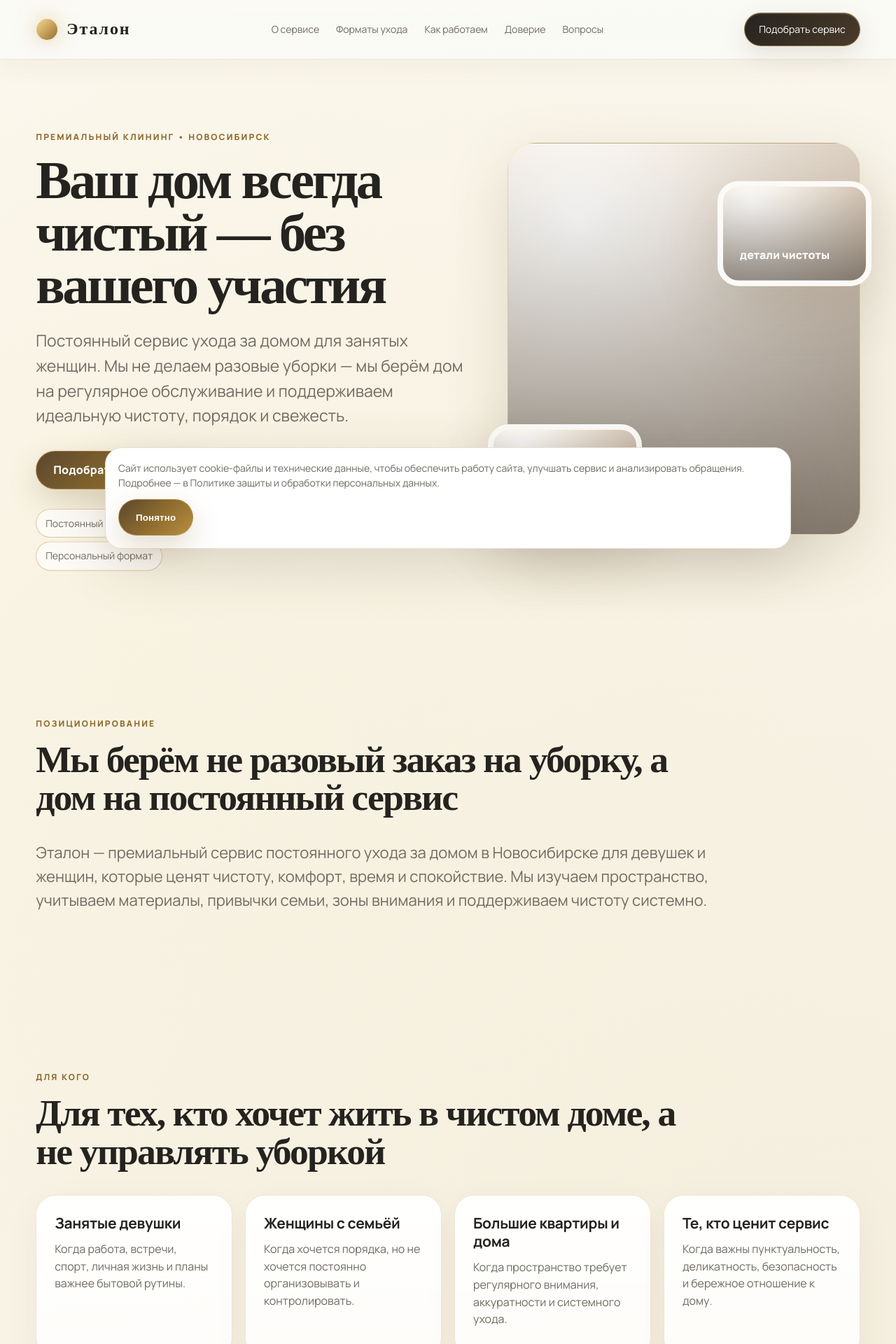
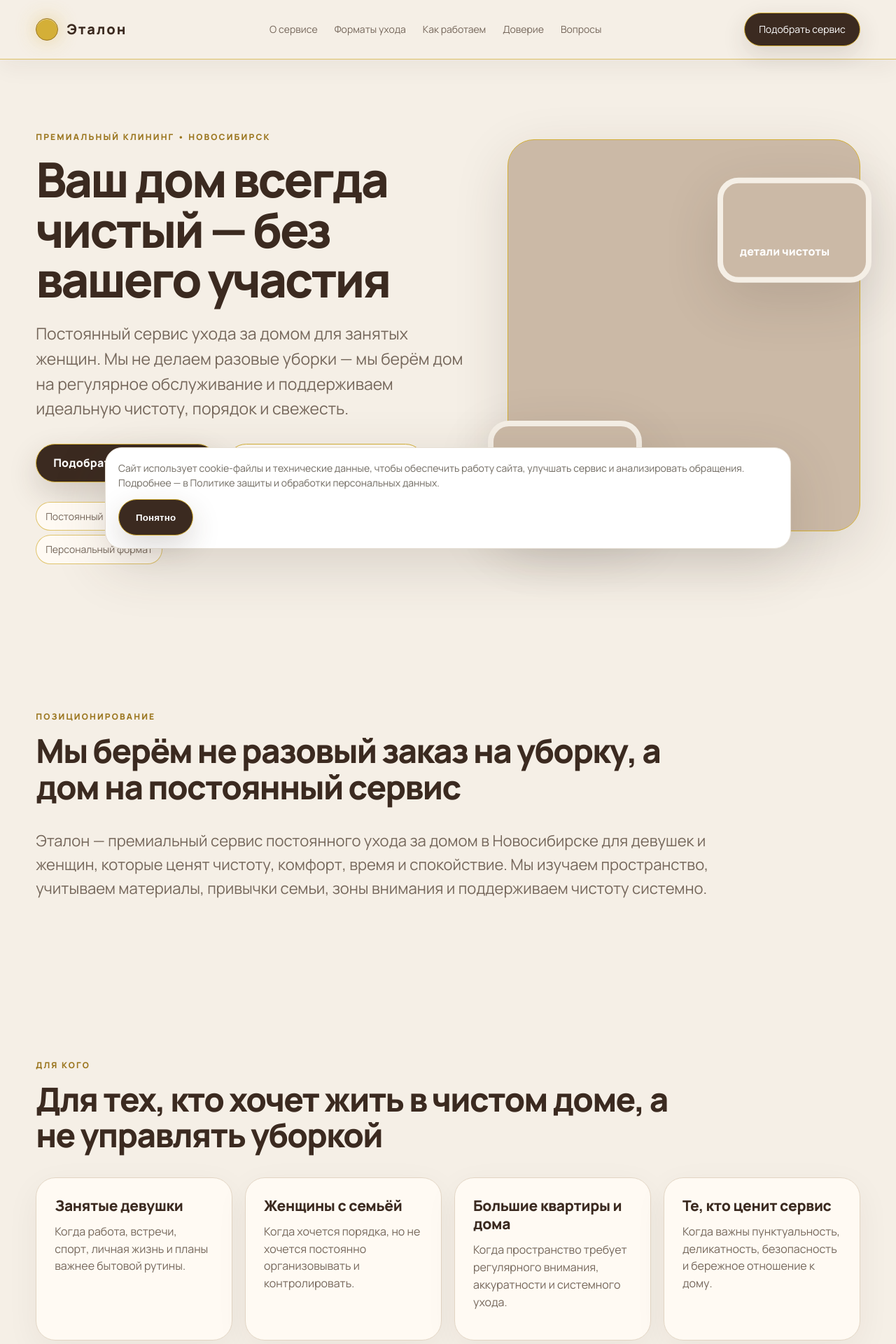
Before and after one commit to lutaevaem/etalon-cleaning, a React (Vite) app in the folder frontend/: page / in a window 1280 px wide. Shown: the top 1920 px of the page at 70% size. Built offline with nearby package versions, Linux system fonts and the light colour scheme; no server answers.

Commit message:
Simplify premium beige brown gold styling

```diff
--- a/frontend/src/styles.css
+++ b/frontend/src/styles.css
@@ -1,34 +1,30 @@
 :root{
-  --bg:#fbfaf7;
-  --surface:#ffffff;
-  --surface-2:#f3efe8;
-  --text:#25231f;
-  --muted:#706a61;
-  --line:#e6dfd4;
-  --accent:#9f8069;
-  --accent-dark:#6f5948;
-  --accent-soft:#eadfd3;
-  --gold:#c9a35b;
-  --gold-light:#f4df9d;
-  --gold-dark:#8d6b2e;
-  --gold-line:rgba(201,163,91,.58);
-  --shadow:0 24px 80px rgba(68,55,43,.10);
-  --premium-shadow:0 28px 90px rgba(92,70,32,.16);
+  --bg:#f5efe6;
+  --surface:#fffaf3;
+  --surface-2:#eee4d7;
+  --text:#34251b;
+  --muted:#75675b;
+  --line:#e2d5c4;
+  --accent:#5b4030;
+  --accent-dark:#3b2a20;
+  --accent-soft:#eadfce;
+  --gold:#d4af37;
+  --gold-light:#f2d675;
+  --gold-dark:#9b761f;
+  --gold-line:rgba(212,175,55,.72);
+  --shadow:0 22px 70px rgba(59,42,32,.10);
+  --premium-shadow:0 26px 80px rgba(59,42,32,.14);
   --radius:28px;
 }
 
 *{box-sizing:border-box}
-
 html{scroll-behavior:smooth}
 
 body{
   margin:0;
   font-family:"Manrope",-apple-system,BlinkMacSystemFont,"Segoe UI",Roboto,Arial,sans-serif;
   color:var(--text);
-  background:
-    radial-gradient(circle at 12% 8%,rgba(244,223,157,.18),transparent 28%),
-    radial-gradient(circle at 92% 18%,rgba(201,163,91,.12),transparent 24%),
-    var(--bg);
+  background:var(--bg);
   line-height:1.55;
 }
 
@@ -43,612 +39,88 @@ a{color:inherit;text-decoration:none}
   justify-content:space-between;
   gap:24px;
   padding:18px clamp(20px,4vw,64px);
-  background:rgba(251,250,247,.82);
-  backdrop-filter:blur(22px);
-  border-bottom:1px solid rgba(201,163,91,.22);
-  box-shadow:0 10px 34px rgba(90,69,38,.05);
+  background:rgba(245,239,230,.9);
+  backdrop-filter:blur(18px);
+  border-bottom:1px solid var(--gold-line);
+  box-shadow:0 10px 34px rgba(59,42,32,.06);
 }
 
-.logo{
-  display:flex;
-  align-items:center;
-  gap:12px;
-  font-weight:800;
-  letter-spacing:.08em;
-}
+.logo{display:flex;align-items:center;gap:12px;font-weight:800;letter-spacing:.08em;color:var(--accent-dark)}
+.logo-mark{width:32px;height:32px;border-radius:50%;background:var(--gold);border:1px solid var(--gold-dark);box-shadow:inset 0 1px 0 rgba(255,255,255,.55),0 0 20px rgba(212,175,55,.28);animation:goldPulse 5s ease-in-out infinite}
+.logo-text{font-size:20px;font-weight:800;letter-spacing:.10em}
 
-.logo-mark{
-  width:32px;
-  height:32px;
-  border-radius:50%;
-  background:linear-gradient(135deg,var(--gold-light),var(--gold),var(--gold-dark));
-  box-shadow:0 0 0 1px rgba(255,255,255,.9) inset,0 0 24px rgba(201,163,91,.36);
-  animation:goldPulse 5.4s ease-in-out infinite;
-}
-
-.logo-text{font-family:"Cormorant Garamond",serif;font-size:24px;font-weight:700;letter-spacing:.08em}
-
-.main-nav{
-  display:flex;
-  gap:24px;
-  font-size:14px;
-  color:var(--muted);
-}
-
-.main-nav a,
-.footer-links a,
-.footer-policy-links a{transition:color .2s ease,opacity .2s ease}
-
-.main-nav a:hover,
-.footer-links a:hover,
-.footer-policy-links a:hover{color:var(--gold-dark)}
+.main-nav{display:flex;gap:24px;font-size:14px;color:var(--muted)}
+.main-nav a,.footer-links a,.footer-policy-links a{transition:color .2s ease,opacity .2s ease}
+.main-nav a:hover,.footer-links a:hover,.footer-policy-links a:hover{color:var(--gold-dark)}
 
 .header-cta{
   padding:12px 20px;
   border-radius:999px;
-  background:linear-gradient(135deg,var(--text),#4b3b2a);
-  color:white;
+  background:var(--accent-dark);
+  color:#fff;
   font-size:14px;
-  border:1px solid var(--gold-line);
-  box-shadow:0 12px 34px rgba(70,52,27,.12), inset 0 1px 0 rgba(255,255,255,.18);
+  border:1px solid var(--gold);
+  box-shadow:0 12px 34px rgba(59,42,32,.14);
   transition:transform .2s ease,box-shadow .2s ease;
 }
+.header-cta:hover{transform:translateY(-1px);box-shadow:0 18px 42px rgba(59,42,32,.18),0 0 0 4px rgba(212,175,55,.13)}
 
-.header-cta:hover{transform:translateY(-1px);box-shadow:0 18px 44px rgba(70,52,27,.18),0 0 0 4px rgba(201,163,91,.10)}
-
-.menu-button{
-  display:none;
-  border:1px solid var(--gold-line);
-  background:rgba(255,255,255,.72);
-  border-radius:16px;
-  font-size:26px;
-}
-
+.menu-button{display:none;border:1px solid var(--gold-line);background:var(--surface);border-radius:16px;font-size:26px}
 .section{padding:clamp(64px,8vw,112px) clamp(20px,4vw,64px)}
 
-.hero{
-  min-height:calc(100vh - 74px);
-  display:grid;
-  grid-template-columns:minmax(0,1fr) minmax(360px,.82fr);
-  gap:60px;
-  align-items:center;
-}
+.hero{min-height:calc(100vh - 74px);display:grid;grid-template-columns:minmax(0,1fr) minmax(360px,.82fr);gap:60px;align-items:center}
+.eyebrow{margin:0 0 14px;color:var(--gold-dark);text-transform:uppercase;letter-spacing:.18em;font-size:12px;font-weight:800}
+h1,h2,h3,p{margin-top:0}
+h1{max-width:940px;font-size:clamp(42px,5.4vw,76px);line-height:1.04;letter-spacing:-.045em;margin-bottom:24px;font-weight:800;color:var(--accent-dark)}
+h2{font-size:clamp(30px,3.7vw,52px);line-height:1.08;letter-spacing:-.035em;margin-bottom:18px;font-weight:800;color:var(--accent-dark)}
+h3{font-size:21px;line-height:1.25;letter-spacing:-.015em;margin-bottom:12px;font-weight:800;color:var(--accent-dark)}
+.lead{max-width:760px;font-size:clamp(18px,2vw,23px);color:var(--muted)}
 
-.eyebrow{
-  margin:0 0 14px;
-  color:var(--gold-dark);
-  text-transform:uppercase;
-  letter-spacing:.18em;
-  font-size:12px;
-  font-weight:800;
-}
+.hero-actions,.center{display:flex;gap:14px;flex-wrap:wrap;align-items:center;margin-top:32px}
+.btn{position:relative;overflow:hidden;display:inline-flex;justify-content:center;align-items:center;min-height:52px;padding:14px 24px;border-radius:999px;font-weight:800;letter-spacing:.01em;border:1.5px solid var(--gold);cursor:pointer;transition:transform .22s ease,box-shadow .22s ease,border-color .22s ease,background .22s ease}
+.btn::after{content:"";position:absolute;top:-120%;left:-38%;width:34%;height:330%;transform:rotate(25deg);background:linear-gradient(90deg,transparent,rgba(255,255,255,.45),transparent);opacity:0}
+.btn:hover::after{animation:goldShine .85s ease}
+.btn.primary{background:var(--accent-dark);color:white;box-shadow:0 16px 42px rgba(59,42,32,.18)}
+.btn.secondary{background:var(--surface);border-color:var(--gold);color:var(--accent-dark)}
+.btn:hover{transform:translateY(-2px);box-shadow:0 22px 52px rgba(59,42,32,.16),0 0 0 4px rgba(212,175,55,.12)}
 
-h1,h2,h3,p{margin-top:0}
+.hero-points{display:flex;flex-wrap:wrap;gap:10px;margin-top:28px}
+.hero-points span{padding:9px 13px;border:1px solid var(--gold-line);border-radius:999px;background:var(--surface);color:var(--muted);font-size:14px;animation:softFloat 7s ease-in-out infinite}
+.hero-points span:nth-child(2){animation-delay:.8s}.hero-points span:nth-child(3){animation-delay:1.4s}.hero-points span:nth-child(4){animation-delay:2s}
 
-h1,h2{
-  font-family:"Cormorant Garamond",serif;
-  font-weight:700;
-}
+.hero-visual{position:relative;min-height:600px}
+.visual-card,.photo-placeholder,.gallery-item{position:relative;overflow:hidden;display:flex;align-items:flex-end;justify-content:flex-start;padding:24px;color:#fff;font-weight:800;background:#cbb9a6;box-shadow:var(--premium-shadow);border:1.5px solid var(--gold)}
+.visual-card::after,.photo-placeholder::after,.gallery-item::after{content:"";position:absolute;inset:0;background:linear-gradient(120deg,transparent 18%,rgba(255,255,255,.24) 44%,transparent 68%);transform:translateX(-120%);animation:surfaceSheen 8s ease-in-out infinite}
+.visual-card.large{height:560px;border-radius:38px}
+.visual-card.small{position:absolute;width:220px;height:150px;border:8px solid var(--bg);border-radius:30px}
+.visual-card.top{right:-16px;top:56px;animation:softFloat 6s ease-in-out infinite}.visual-card.bottom{left:-28px;bottom:48px;animation:softFloat 7s ease-in-out infinite reverse}
 
-h1{
-  max-width:940px;
-  font-size:clamp(48px,6vw,88px);
-  line-height:.98;
-  letter-spacing:-.045em;
-  margin-bottom:24px;
-}
+.section-heading{max-width:920px;margin-bottom:34px}.wide-text{max-width:980px;font-size:22px;color:var(--muted)}
+.cards{display:grid;gap:18px}.cards.four{grid-template-columns:repeat(4,1fr)}.cards.three{grid-template-columns:repeat(3,1fr)}
+.card,.format-card,.compare-box,blockquote,details{position:relative;background:var(--surface);border:1px solid var(--line);border-radius:var(--radius);padding:26px;box-shadow:0 14px 48px rgba(59,42,32,.055);transition:transform .25s ease,box-shadow .25s ease,border-color .25s ease}
+.card:hover,.format-card:hover,blockquote:hover,details:hover{transform:translateY(-3px);border-color:var(--gold-line);box-shadow:var(--premium-shadow)}
+.card p,.format-card p,.compare-box li,.step p,blockquote p,details p{color:var(--muted)}
 
-h2{
-  font-size:clamp(34px,4.2vw,60px);
-  line-height:1.02;
-  letter-spacing:-.035em;
-  margin-bottom:18px;
-}
+.compare-grid{display:grid;grid-template-columns:1fr 1fr;gap:20px}.compare-box ul,.check-list{margin:0;padding-left:20px}
+.compare-box.accent{background:var(--accent-dark);color:white;border-color:var(--gold);box-shadow:0 26px 72px rgba(59,42,32,.18)}.compare-box.accent li{color:rgba(255,255,255,.86)}.compare-box.accent h3{color:white}
+.pricing-grid{display:grid;grid-template-columns:repeat(3,1fr);gap:20px}.format-card{position:relative;padding:32px}.format-card.featured{background:var(--surface);border:2px solid var(--gold);box-shadow:0 24px 72px rgba(59,42,32,.14)}
+.format-label,.step span{display:inline-flex;width:44px;height:44px;align-items:center;justify-content:center;border-radius:50%;background:var(--gold);border:1px solid var(--gold-dark);color:#fff;font-weight:800;margin-bottom:24px;box-shadow:inset 0 1px 0 rgba(255,255,255,.55),0 10px 24px rgba(59,42,32,.12)}
+.best-for{margin-top:20px;padding-top:18px;border-top:1px solid var(--gold-line)}
+.value-card{display:grid;grid-template-columns:.95fr 1fr;gap:36px;background:var(--accent-dark);color:white;padding:clamp(32px,5vw,64px);border-radius:38px;border:1.5px solid var(--gold);box-shadow:0 30px 90px rgba(59,42,32,.20)}.value-card h2{color:#fff}.value-card p,.value-card li{color:rgba(255,255,255,.80)}
+.steps{display:grid;grid-template-columns:repeat(3,1fr);gap:18px}.step{padding:24px;border-top:1px solid var(--gold-line)}
+.people-grid{display:grid;grid-template-columns:.85fr 1fr;gap:44px;align-items:center}.people-grid p{color:var(--muted);font-size:18px}.photo-grid{display:grid;grid-template-columns:1fr 1fr;gap:16px}.photo-placeholder{min-height:210px;border-radius:28px}.gallery-row{display:grid;grid-template-columns:repeat(4,1fr);gap:16px}.gallery-item{min-height:260px;border-radius:28px}.caption{margin:18px 0 0;max-width:760px;color:var(--muted);font-size:18px}
+.reviews-grid{display:grid;grid-template-columns:1fr 1fr;gap:20px}blockquote{margin:0}blockquote p{font-size:20px;font-weight:600;line-height:1.45;color:var(--text)}cite{font-style:normal;font-weight:800;color:var(--gold-dark)}
+.faq-list{display:grid;gap:12px}summary{cursor:pointer;font-weight:800;font-size:18px}details p{margin:14px 0 0}
+.quiz-card{display:grid;grid-template-columns:.8fr 1fr;gap:34px;background:var(--surface);border:1.5px solid var(--gold-line);border-radius:38px;padding:clamp(26px,4vw,52px);box-shadow:var(--premium-shadow)}.quiz-copy p{color:var(--muted);font-size:18px}.quiz-form{display:grid;gap:16px}label{display:grid;gap:8px;font-weight:800}
+input,select,textarea{width:100%;border:1px solid var(--line);background:#fff;padding:14px 16px;border-radius:16px;font:inherit;color:var(--text);outline:none;transition:border-color .2s ease,box-shadow .2s ease,background .2s ease}
+input:focus,select:focus,textarea:focus{border-color:var(--gold);box-shadow:0 0 0 4px rgba(212,175,55,.14);background:#fff}textarea{resize:vertical}.full{width:100%;border:1.5px solid var(--gold)}.form-note{font-size:13px;color:var(--muted);margin:0}.form-note a{color:var(--gold-dark);font-weight:800}
+.final{text-align:center;max-width:980px;margin:0 auto}.final p{font-size:22px;color:var(--muted)}.final span{display:block;margin-top:18px;color:var(--muted)}
+.footer{display:grid;gap:22px;padding:34px clamp(20px,4vw,64px);border-top:1px solid var(--gold-line);color:var(--muted);background:var(--surface-2)}.footer-main{display:flex;justify-content:space-between;gap:24px}.footer strong{color:var(--accent-dark);font-size:20px}.footer p{margin:6px 0 0}.footer-links{display:flex;gap:18px;flex-wrap:wrap}.footer-legal{display:flex;flex-wrap:wrap;gap:10px 18px;padding-top:18px;border-top:1px solid var(--gold-line);font-size:13px;color:var(--muted)}.footer-legal strong{flex-basis:100%;font-size:18px}.footer-policy-links{display:flex;gap:14px;flex-wrap:wrap}
 
-h3{
-  font-size:21px;
-  line-height:1.25;
-  letter-spacing:-.015em;
-  margin-bottom:12px;
-}
-
-.lead{
-  max-width:760px;
-  font-size:clamp(18px,2vw,23px);
-  color:var(--muted);
-}
-
-.hero-actions,
-.center{
-  display:flex;
-  gap:14px;
-  flex-wrap:wrap;
-  align-items:center;
-  margin-top:32px;
-}
-
-.btn{
-  position:relative;
-  overflow:hidden;
-  display:inline-flex;
-  justify-content:center;
-  align-items:center;
-  min-height:52px;
-  padding:14px 24px;
-  border-radius:999px;
-  font-weight:800;
-  letter-spacing:.01em;
-  border:1px solid var(--gold-line);
-  cursor:pointer;
-  transition:transform .22s ease,box-shadow .22s ease,border-color .22s ease;
-}
-
-.btn::after{
-  content:"";
-  position:absolute;
-  top:-120%;
-  left:-38%;
-  width:34%;
-  height:330%;
-  transform:rotate(25deg);
-  background:linear-gradient(90deg,transparent,rgba(255,255,255,.38),transparent);
-  opacity:0;
-}
-
-.btn:hover::after{animation:goldShine .85s ease}
-.btn.primary{background:linear-gradient(135deg,#5b472e,var(--gold-dark),#b98e3e);color:white;box-shadow:0 16px 42px rgba(141,107,46,.24)}
-.btn.secondary{background:rgba(255,255,255,.74);border-color:var(--gold-line);color:var(--text);box-shadow:inset 0 1px 0 rgba(255,255,255,.8)}
-.btn:hover{transform:translateY(-2px);box-shadow:0 22px 54px rgba(141,107,46,.22),0 0 0 4px rgba(201,163,91,.10)}
-
-.hero-points{
-  display:flex;
-  flex-wrap:wrap;
-  gap:10px;
-  margin-top:28px;
-}
-
-.hero-points span{
-  padding:9px 13px;
-  border:1px solid var(--gold-line);
-  border-radius:999px;
-  background:rgba(255,255,255,.66);
-  color:var(--muted);
-  font-size:14px;
-  box-shadow:inset 0 1px 0 rgba(255,255,255,.8);
-  animation:softFloat 7s ease-in-out infinite;
-}
-
-.hero-points span:nth-child(2){animation-delay:.8s}
-.hero-points span:nth-child(3){animation-delay:1.4s}
-.hero-points span:nth-child(4){animation-delay:2s}
-
-.hero-visual{
-  position:relative;
-  min-height:600px;
-}
-
-.visual-card,
-.photo-placeholder,
-.gallery-item{
-  position:relative;
-  overflow:hidden;
-  display:flex;
-  align-items:flex-end;
-  justify-content:flex-start;
-  padding:24px;
-  color:white;
-  font-weight:800;
-  background:
-    linear-gradient(180deg,rgba(0,0,0,0),rgba(0,0,0,.36)),
-    radial-gradient(circle at 20% 20%,#fff 0,#f4eee6 28%,#cbb9a6 100%);
-  box-shadow:var(--premium-shadow);
-  border:1px solid rgba(244,223,157,.46);
-}
-
-.visual-card::after,
-.photo-placeholder::after,
-.gallery-item::after{
-  content:"";
-  position:absolute;
-  inset:0;
-  background:linear-gradient(120deg,transparent 18%,rgba(255,255,255,.24) 44%,transparent 68%);
-  transform:translateX(-120%);
-  animation:surfaceSheen 8s ease-in-out infinite;
-}
-
-.visual-card.large{
-  height:560px;
-  border-radius:38px;
-}
-
-.visual-card.small{
-  position:absolute;
-  width:220px;
-  height:150px;
-  border:8px solid var(--bg);
-  border-radius:30px;
-}
-
-.visual-card.top{right:-16px;top:56px;animation:softFloat 6s ease-in-out infinite}
-.visual-card.bottom{left:-28px;bottom:48px;animation:softFloat 7s ease-in-out infinite reverse}
-
-.section-heading{
-  max-width:920px;
-  margin-bottom:34px;
-}
-
-.wide-text{
-  max-width:980px;
-  font-size:22px;
-  color:var(--muted);
-}
-
-.cards{display:grid;gap:18px}
-.cards.four{grid-template-columns:repeat(4,1fr)}
-.cards.three{grid-template-columns:repeat(3,1fr)}
-
-.card,
-.format-card,
-.compare-box,
-blockquote,
-details{
-  position:relative;
-  background:linear-gradient(180deg,rgba(255,255,255,.96),rgba(255,255,255,.82));
-  border:1px solid rgba(201,163,91,.26);
-  border-radius:var(--radius);
-  padding:26px;
-  box-shadow:0 14px 48px rgba(68,55,43,.055);
-  transition:transform .25s ease,box-shadow .25s ease,border-color .25s ease;
-}
-
-.card:hover,
-.format-card:hover,
-blockquote:hover,
-details:hover{transform:translateY(-3px);border-color:rgba(201,163,91,.48);box-shadow:var(--premium-shadow)}
-
-.card p,
-.format-card p,
-.compare-box li,
-.step p,
-blockquote p,
-details p{color:var(--muted)}
-
-.compare-grid{
-  display:grid;
-  grid-template-columns:1fr 1fr;
-  gap:20px;
-}
-
-.compare-box ul,
-.check-list{margin:0;padding-left:20px}
-
-.compare-box.accent{
-  background:linear-gradient(135deg,#2f281e,#6f5948 48%,#a98542);
-  color:white;
-  border-color:rgba(244,223,157,.42);
-  box-shadow:0 26px 72px rgba(80,62,38,.18);
-}
-
-.compare-box.accent li{color:rgba(255,255,255,.86)}
-
-.pricing-grid{
-  display:grid;
-  grid-template-columns:repeat(3,1fr);
-  gap:20px;
-}
-
-.format-card{
-  position:relative;
-  padding:32px;
-}
-
-.format-card.featured{
-  background:linear-gradient(145deg,#fff8e8,#eadfd3 72%,#fff);
-  border-color:rgba(201,163,91,.72);
-  box-shadow:0 24px 78px rgba(141,107,46,.16);
-}
-
-.format-label,
-.step span{
-  display:inline-flex;
-  width:44px;
-  height:44px;
-  align-items:center;
-  justify-content:center;
-  border-radius:50%;
-  background:linear-gradient(135deg,var(--gold-light),var(--gold),var(--gold-dark));
-  color:white;
-  font-weight:800;
-  margin-bottom:24px;
-  box-shadow:0 10px 24px rgba(141,107,46,.20), inset 0 1px 0 rgba(255,255,255,.45);
-}
-
-.best-for{
-  margin-top:20px;
-  padding-top:18px;
-  border-top:1px solid rgba(201,163,91,.28);
-}
-
-.value-card{
-  display:grid;
-  grid-template-columns:.95fr 1fr;
-  gap:36px;
-  background:linear-gradient(135deg,#231f19,#443522 52%,#8d6b2e);
-  color:white;
-  padding:clamp(32px,5vw,64px);
-  border-radius:38px;
-  border:1px solid rgba(244,223,157,.35);
-  box-shadow:0 30px 90px rgba(68,55,43,.20);
-}
-
-.value-card p,
-.value-card li{color:rgba(255,255,255,.78)}
-
-.steps{
-  display:grid;
-  grid-template-columns:repeat(3,1fr);
-  gap:18px;
-}
-
-.step{
-  padding:24px;
-  border-top:1px solid rgba(201,163,91,.30);
-}
-
-.people-grid{
-  display:grid;
-  grid-template-columns:.85fr 1fr;
-  gap:44px;
-  align-items:center;
-}
-
-.people-grid p{
-  color:var(--muted);
-  font-size:18px;
-}
-
-.photo-grid{
-  display:grid;
-  grid-template-columns:1fr 1fr;
-  gap:16px;
-}
-
-.photo-placeholder{
-  min-height:210px;
-  border-radius:28px;
-}
-
-.gallery-row{
-  display:grid;
-  grid-template-columns:repeat(4,1fr);
-  gap:16px;
-}
-
-.gallery-item{
-  min-height:260px;
-  border-radius:28px;
-}
-
-.caption{
-  margin:18px 0 0;
-  max-width:760px;
-  color:var(--muted);
-  font-size:18px;
-}
-
-.reviews-grid{
-  display:grid;
-  grid-template-columns:1fr 1fr;
-  gap:20px;
-}
-
-blockquote{margin:0}
-blockquote p{font-size:20px;font-family:"Cormorant Garamond",serif;font-weight:600;line-height:1.35;color:var(--text)}
-cite{font-style:normal;font-weight:800;color:var(--gold-dark)}
-
-.faq-list{display:grid;gap:12px}
-
-summary{
-  cursor:pointer;
-  font-weight:800;
-  font-size:18px;
-}
-
-details p{margin:14px 0 0}
-
-.quiz-card{
-  display:grid;
-  grid-template-columns:.8fr 1fr;
-  gap:34px;
-  background:linear-gradient(180deg,rgba(255,255,255,.98),rgba(255,250,241,.92));
-  border:1px solid rgba(201,163,91,.34);
-  border-radius:38px;
-  padding:clamp(26px,4vw,52px);
-  box-shadow:var(--premium-shadow);
-}
-
-.quiz-copy p{
-  color:var(--muted);
-  font-size:18px;
-}
-
-.quiz-form{
-  display:grid;
-  gap:16px;
-}
-
-label{
-  display:grid;
-  gap:8px;
-  font-weight:800;
-}
-
-input,
-select,
-textarea{
-  width:100%;
-  border:1px solid rgba(201,163,91,.30);
-  background:rgba(255,255,255,.72);
-  padding:14px 16px;
-  border-radius:16px;
-  font:inherit;
-  color:var(--text);
-  outline:none;
-  transition:border-color .2s ease,box-shadow .2s ease,background .2s ease;
-}
-
-input:focus,
-select:focus,
-textarea:focus{border-color:var(--gold);box-shadow:0 0 0 4px rgba(201,163,91,.12);background:#fff}
-
-textarea{resize:vertical}
-.full{width:100%;border:1px solid var(--gold-line)}
-.form-note{font-size:13px;color:var(--muted);margin:0}
-.form-note a{color:var(--gold-dark);font-weight:800}
-
-.final{
-  text-align:center;
-  max-width:980px;
-  margin:0 auto;
-}
-
-.final p{
-  font-size:22px;
-  color:var(--muted);
-}
-
-.final span{
-  display:block;
-  margin-top:18px;
-  color:var(--muted);
-}
-
-.footer{
-  display:grid;
-  gap:22px;
-  padding:34px clamp(20px,4vw,64px);
-  border-top:1px solid rgba(201,163,91,.26);
-  color:var(--muted);
-  background:linear-gradient(180deg,rgba(255,255,255,.2),rgba(244,239,232,.5));
-}
-
-.footer-main{
-  display:flex;
-  justify-content:space-between;
-  gap:24px;
-}
-
-.footer strong{color:var(--text);font-family:"Cormorant Garamond",serif;font-size:24px}
-.footer p{margin:6px 0 0}
-.footer-links{display:flex;gap:18px;flex-wrap:wrap}
-
-.footer-legal{
-  display:flex;
-  flex-wrap:wrap;
-  gap:10px 18px;
-  padding-top:18px;
-  border-top:1px solid rgba(201,163,91,.22);
-  font-size:13px;
-  color:var(--muted);
-}
-
-.footer-legal strong{
-  flex-basis:100%;
-  font-size:18px;
-}
-
-.footer-policy-links{
-  display:flex;
-  gap:14px;
-  flex-wrap:wrap;
-}
-
-@keyframes goldShine{
-  0%{opacity:0;left:-42%}
-  20%{opacity:1}
-  100%{opacity:0;left:126%}
-}
-
-@keyframes goldPulse{
-  0%,100%{box-shadow:0 0 0 1px rgba(255,255,255,.9) inset,0 0 18px rgba(201,163,91,.26)}
-  50%{box-shadow:0 0 0 1px rgba(255,255,255,.9) inset,0 0 34px rgba(201,163,91,.52)}
-}
-
-@keyframes softFloat{
-  0%,100%{transform:translateY(0)}
-  50%{transform:translateY(-7px)}
-}
-
-@keyframes surfaceSheen{
-  0%,55%{transform:translateX(-120%)}
-  72%,100%{transform:translateX(120%)}
-}
-
-@media (prefers-reduced-motion:reduce){
-  *,*::before,*::after{animation:none!important;transition:none!important;scroll-behavior:auto!important}
-}
-
-@media (max-width:980px){
-  .main-nav,
-  .header-cta{display:none}
-
-  .main-nav.open{
-    display:flex;
-    position:absolute;
-    left:18px;
-    right:18px;
-    top:66px;
-    flex-direction:column;
-    padding:18px;
-    border-radius:20px;
-    background:#fff;
-    box-shadow:0 18px 60px rgba(68,55,43,.14);
-  }
-
-  .menu-button{display:block}
-
-  .hero,
-  .value-card,
-  .people-grid,
-  .quiz-card{grid-template-columns:1fr}
-
-  .hero{min-height:auto}
-  .hero-visual{min-height:430px}
-  .visual-card.large{height:400px}
-
-  .cards.four,
-  .cards.three,
-  .pricing-grid,
-  .steps,
-  .gallery-row{grid-template-columns:1fr 1fr}
-
-  .compare-grid,
-  .reviews-grid{grid-template-columns:1fr}
-}
-
-@media (max-width:640px){
-  .section{padding:56px 18px}
-  .site-header{padding:14px 18px}
-
-  h1{
-    font-size:42px;
-    line-height:1;
-    letter-spacing:-.035em;
-  }
-
-  h2{font-size:34px}
-
-  .hero-points{display:grid}
-
-  .cards.four,
-  .cards.three,
-  .pricing-grid,
-  .steps,
-  .gallery-row,
-  .photo-grid{grid-template-columns:1fr}
-
-  .hero-visual{min-height:340px}
-  .visual-card.large{height:320px}
-  .visual-card.small{width:170px;height:118px}
-  .footer-main{flex-direction:column}
-}
+@keyframes goldShine{0%{opacity:0;left:-42%}20%{opacity:1}100%{opacity:0;left:126%}}
+@keyframes goldPulse{0%,100%{box-shadow:inset 0 1px 0 rgba(255,255,255,.55),0 0 14px rgba(212,175,55,.22)}50%{box-shadow:inset 0 1px 0 rgba(255,255,255,.55),0 0 30px rgba(212,175,55,.48)}}
+@keyframes softFloat{0%,100%{transform:translateY(0)}50%{transform:translateY(-6px)}}
+@keyframes surfaceSheen{0%,55%{transform:translateX(-120%)}72%,100%{transform:translateX(120%)}}
+@media (prefers-reduced-motion:reduce){*,*::before,*::after{animation:none!important;transition:none!important;scroll-behavior:auto!important}}
+@media (max-width:980px){.main-nav,.header-cta{display:none}.main-nav.open{display:flex;position:absolute;left:18px;right:18px;top:66px;flex-direction:column;padding:18px;border-radius:20px;background:#fff;box-shadow:0 18px 60px rgba(59,42,32,.14)}.menu-button{display:block}.hero,.value-card,.people-grid,.quiz-card{grid-template-columns:1fr}.hero{min-height:auto}.hero-visual{min-height:430px}.visual-card.large{height:400px}.cards.four,.cards.three,.pricing-grid,.steps,.gallery-row{grid-template-columns:1fr 1fr}.compare-grid,.reviews-grid{grid-template-columns:1fr}}
+@media (max-width:640px){.section{padding:56px 18px}.site-header{padding:14px 18px}h1{font-size:38px;line-height:1.06;letter-spacing:-.035em}h2{font-size:32px}.hero-points{display:grid}.cards.four,.cards.three,.pricing-grid,.steps,.gallery-row,.photo-grid{grid-template-columns:1fr}.hero-visual{min-height:340px}.visual-card.large{height:320px}.visual-card.small{width:170px;height:118px}.footer-main{flex-direction:column}}
```
